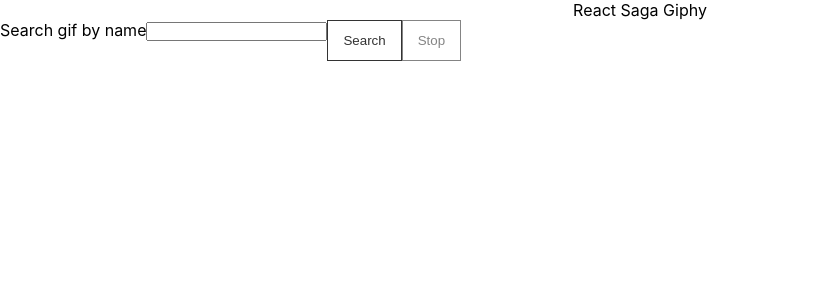
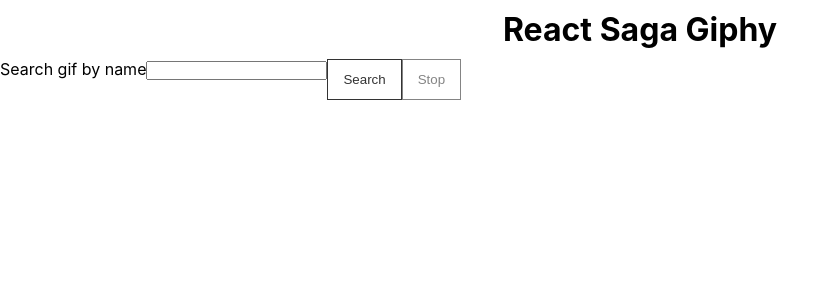
Before and after one commit to rodynenko/react-saga-giphy, a React (Create React App) app: page / in a window 1280 px wide. Shown: the top 300 px of the page, without its empty margins (0-838 px from the left). Built offline with nearby package versions, Linux system fonts and the light colour scheme.

Commit message:
add Header component

```diff
--- /dev/null
+++ b/src/components/Header/index.tsx
@@ -0,0 +1,16 @@
+import React from 'react';
+import { HeaderWrap } from './styled';
+
+export interface Header {
+	title: string;
+}
+
+const Header: React.SFC<Header> = ({ title }) => {
+	return (
+		<HeaderWrap>
+			<h1>{title}</h1>
+		</HeaderWrap>
+	);
+}
+
+export default Header;
--- /dev/null
+++ b/src/components/Header/styled.ts
@@ -0,0 +1,6 @@
+import styled from 'styled-components';
+
+export const HeaderWrap = styled.header`
+	text-align: center;
+	padding: 10px 0;
+`;
--- a/src/containers/App/index.tsx
+++ b/src/containers/App/index.tsx
@@ -1,6 +1,7 @@
 import React from 'react';
 import { Provider } from 'react-redux';
 import SearchForm from '../../components/SearchForm';
+import Header from '../../components/Header';
 import List from '../../components/List';
 import store from '../../store/createStore';
 import { AppWrap } from './styled';
@@ -9,7 +10,7 @@ function App() {
 	return (
 		<Provider store={store}>
 			<AppWrap>
-				<header>React Saga Giphy</header>
+				<Header title="React Saga Giphy" />
 				<SearchForm />
 				<List />
 			</AppWrap>
```
